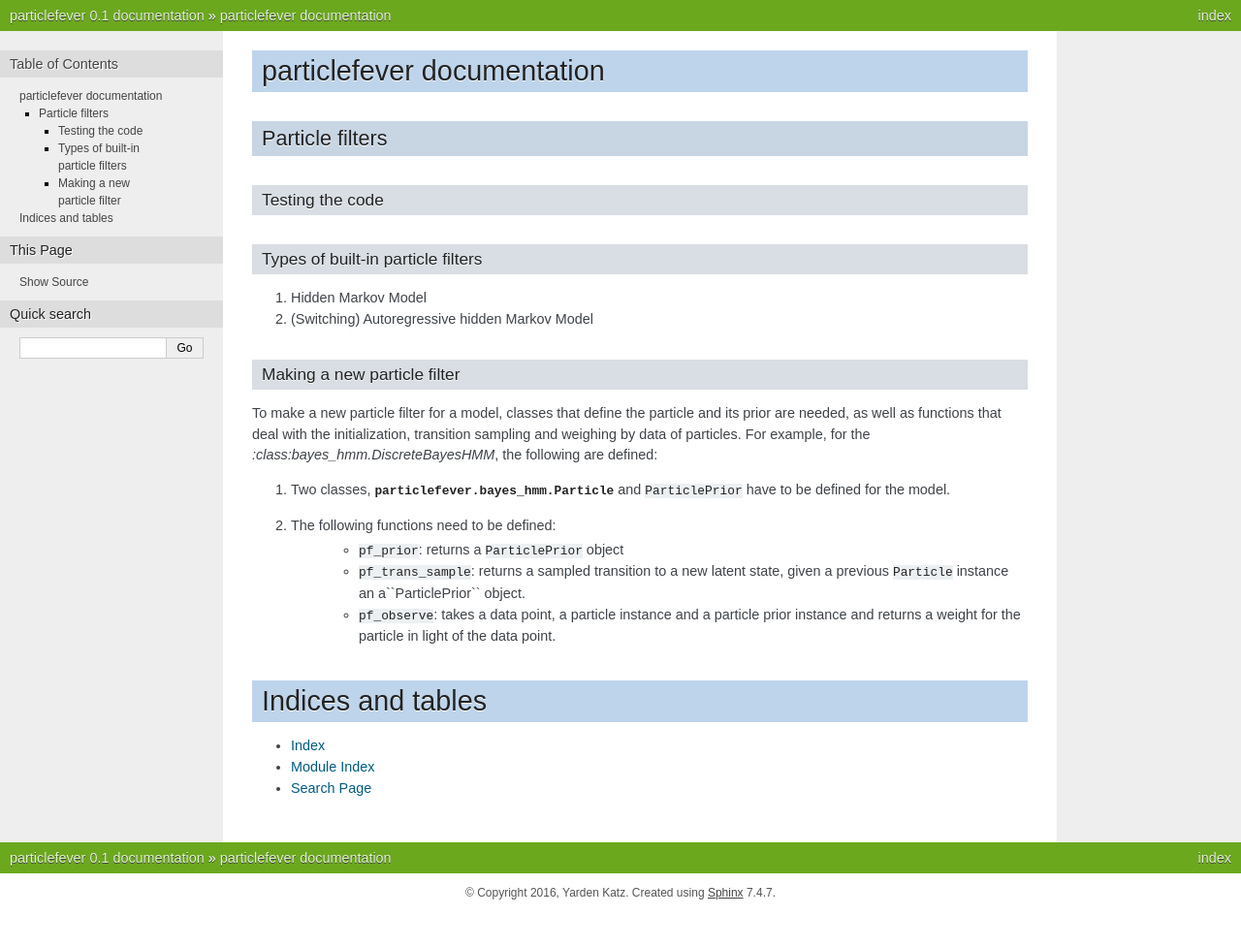
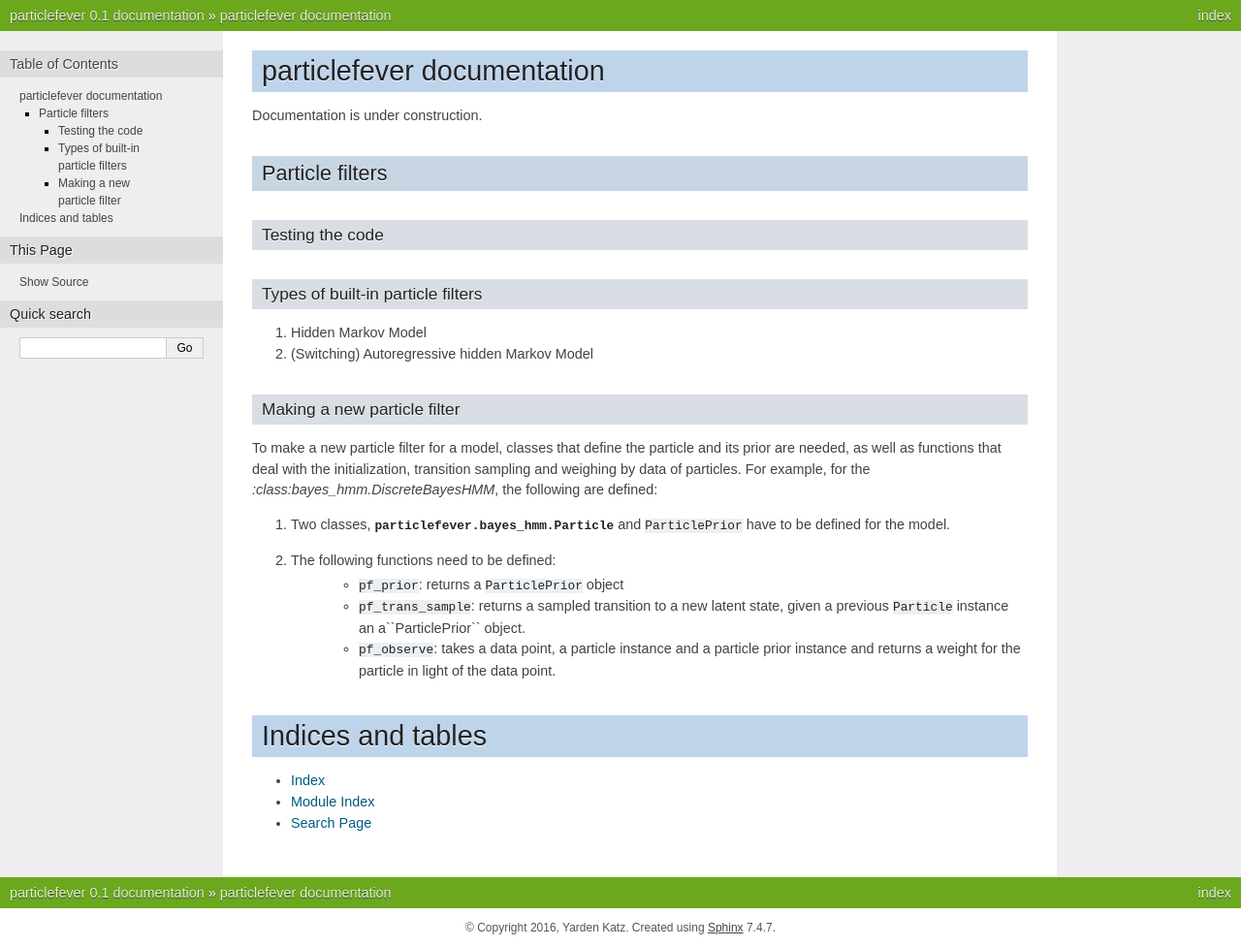
Before and after one commit to yarden/particlefever, a Sphinx documentation site: the page built from docs/source/index.rst, in a window 1280 px wide. Shown: the whole page at 97% size. Built offline with Sphinx 7.4.7, drawn with Linux system fonts in a browser that asks for light colours; before the commit the page ends 941 px from its top, so only the background shows below that.

Commit message:
Travis file

```diff
--- a/docs/source/index.rst
+++ b/docs/source/index.rst
@@ -5,6 +5,8 @@
 
 particlefever documentation
 ===========================
+
+Documentation is under construction.
 
 Particle filters
 --------------
```
